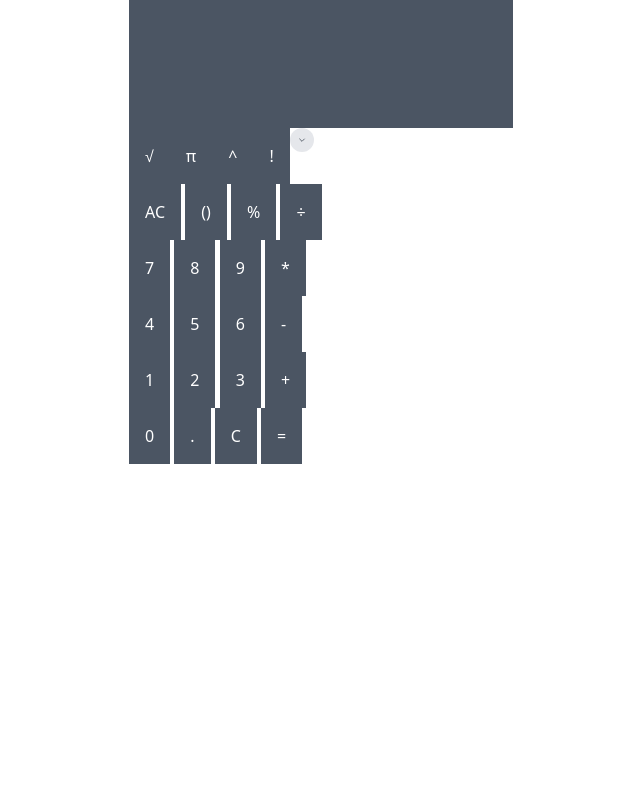
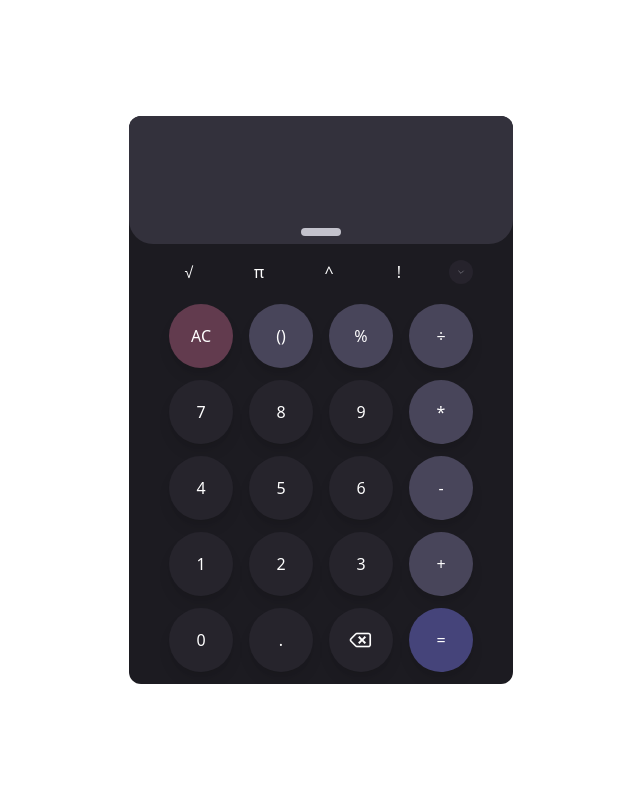
Before and after one commit to Lionel-hub1/calculator, a Django app: page / in a window 1280 px wide. Shown: the whole page, without its empty margins (319-959 px from the left). Run offline with Django 4.2, Linux system fonts and the light colour scheme; some libraries are stand-ins or nearby versions.

Commit message:
Redesigned UI, and changed some buttons' functionalities

```diff
--- a/home/templates/index.html
+++ b/home/templates/index.html
@@ -6,29 +6,35 @@
     <title>Calculator</title>
     <script src="https://cdn.tailwindcss.com"></script>
   </head>
-  <body class="flex justify-center text-white">
-    <div class="max-w-sm w-full">
-      <input
-        class="bg-gray-600 text-white w-full h-32"
-        type="text"
-        id="result"
-        readonly
-      />
-      <div class="buttons">
-        <div class="flex flex-row">
-          <button class="bg-gray-600 p-4" onclick="calculateSquareRoot()">
+  <body class="flex justify-center text-white items-center h-screen">
+    <div class="max-w-sm w-full bg-[#1C1B21] rounded-xl overflow-hidden ">
+      <div class="relative flex">
+        <input
+          class="bg-[#33313C] text-white w-full h-32 rounded-b-3xl px-5 text-2xl font-bold"
+          type="text"
+          id="result"
+        />
+        <span class="absolute h-2 w-10 bg-[#C3C2CC] rounded-full bottom-2 right-0 left-0 mx-auto hover:cursor-pointer"></span>
+      </div>
+      <div class="mx-10">
+        <div class="flex flex-row justify-between items-center my-2">
+          <button class="w-10 h-10" onclick="calculateSquareRoot()">
             √
           </button>
-          <button class="bg-gray-600 p-4" onclick="calculateSquareRoot()">
+          <button class="w-10 h-10" onclick="calculateSquareRoot()">
             &pi;
           </button>
-          <button class="bg-gray-600 p-4" onclick="calculatePower()">^</button>
-          <button class="bg-gray-600 p-4" onclick="calculatePower()">!</button>
+          <button class="w-10 h-10" onclick="appendNumber('^')">
+            ^
+          </button>
+          <button class="w-10 h-10" onclick="calculatePower()">
+            !
+          </button>
           <button
-            class="w-6 h-6 rounded-full bg-gray-200 p-2 flex items-center justify-center"
+            class="w-6 h-6 rounded-full bg-[#26232C] p-2 flex items-center justify-center"
           >
             <svg
-              class="w-3 h-3 text-gray-800"
+              class="w-3 h-3 text-[#86858E]"
               aria-hidden="true"
               xmlns="http://www.w3.org/2000/svg"
               fill="none"
@@ -44,45 +50,76 @@
             </svg>
           </button>
         </div>
-        <div>
-          <button class="bg-gray-600 p-4" onclick="">AC</button>
-          <button class="bg-gray-600 p-4" onclick="">()</button>
-          <button class="bg-gray-600 p-4">%</button>
-          <button class="bg-gray-600 p-4" onclick="appendOperator('/')">
+        <div class="flex flex-row justify-between items-center my-3">
+          <button class="shadow-lg bg-[#623B4E] w-16 h-16 rounded-full" onclick="">AC</button>
+          <button class="shadow-lg bg-[#48455A] w-16 h-16 rounded-full" onclick="">()</button>
+          <button class="shadow-lg bg-[#48455A] w-16 h-16 rounded-full">%</button>
+          <button class="shadow-lg bg-[#48455A] w-16 h-16 rounded-full" onclick="appendOperator('/')">
             ÷
           </button>
         </div>
-        <div>
-          <button class="bg-gray-600 p-4" onclick="appendNumber(7)">7</button>
-          <button class="bg-gray-600 p-4" onclick="appendNumber(8)">8</button>
-          <button class="bg-gray-600 p-4" onclick="appendNumber(9)">9</button>
-          <button class="bg-gray-600 p-4" onclick="appendOperator('*')">
+        <div class="flex flex-row justify-between items-center my-3">
+          <button class="shadow-lg bg-[#26242C] w-16 h-16 rounded-full" onclick="appendNumber(7)">
+            7
+          </button>
+          <button class="shadow-lg bg-[#26242C] w-16 h-16 rounded-full" onclick="appendNumber(8)">
+            8
+          </button>
+          <button class="shadow-lg bg-[#26242C] w-16 h-16 rounded-full" onclick="appendNumber(9)">
+            9
+          </button>
+          <button class="shadow-lg bg-[#48455A] w-16 h-16 rounded-full" onclick="appendOperator('*')">
             *
           </button>
         </div>
-        <div>
-          <button class="bg-gray-600 p-4" onclick="appendNumber(4)">4</button>
-          <button class="bg-gray-600 p-4" onclick="appendNumber(5)">5</button>
-          <button class="bg-gray-600 p-4" onclick="appendNumber(6)">6</button>
-          <button class="bg-gray-600 p-4" onclick="appendOperator('-')">
+        <div class="flex flex-row justify-between items-center my-3">
+          <button class="shadow-lg bg-[#26242C] w-16 h-16 rounded-full" onclick="appendNumber(4)">
+            4
+          </button>
+          <button class="shadow-lg bg-[#26242C] w-16 h-16 rounded-full" onclick="appendNumber(5)">
+            5
+          </button>
+          <button class="shadow-lg bg-[#26242C] w-16 h-16 rounded-full" onclick="appendNumber(6)">
+            6
+          </button>
+          <button class="shadow-lg bg-[#48455A] w-16 h-16 rounded-full" onclick="appendOperator('-')">
             -
           </button>
         </div>
-        <div>
-          <button class="bg-gray-600 p-4" onclick="appendNumber(1)">1</button>
-          <button class="bg-gray-600 p-4" onclick="appendNumber(2)">2</button>
-          <button class="bg-gray-600 p-4" onclick="appendNumber(3)">3</button>
-          <button class="bg-gray-600 p-4" onclick="appendOperator('+')">
+        <div class="flex flex-row justify-between items-center my-3">
+          <button class="shadow-lg bg-[#26242C] w-16 h-16 rounded-full" onclick="appendNumber(1)">
+            1
+          </button>
+          <button class="shadow-lg bg-[#26242C] w-16 h-16 rounded-full" onclick="appendNumber(2)">
+            2
+          </button>
+          <button class="shadow-lg bg-[#26242C] w-16 h-16 rounded-full" onclick="appendNumber(3)">
+            3
+          </button>
+          <button class="shadow-lg bg-[#48455A] w-16 h-16 rounded-full" onclick="appendOperator('+')">
             +
           </button>
         </div>
-        <div>
-          <button class="bg-gray-600 p-4" onclick="appendNumber(0)">0</button>
-          <button class="bg-gray-600 p-4" onclick="appendOperator('.')">
+        <div class="flex flex-row justify-between items-center my-3">
+          <button class="shadow-lg bg-[#26242C] w-16 h-16 rounded-full" onclick="appendNumber(0)">
+            0
+          </button>
+          <button class="shadow-lg bg-[#26242C] w-16 h-16 rounded-full" onclick="appendOperator('.')">
             .
           </button>
-          <button class="bg-gray-600 p-4" onclick="clear()">C</button>
-          <button class="bg-gray-600 p-4" onclick="calculate()">=</button>
+          <button class="shadow-lg bg-[#26242C] w-16 h-16 rounded-full flex flex-row justify-center items-center" onclick="clear()">
+            <svg class="w-10 h-10" viewBox="0 0 76 76" xmlns="http://www.w3.org/2000/svg" xmlns:xlink="http://www.w3.org/1999/xlink" version="1.1"
+              baseProfile="full" enable-background="new 0 0 76.00 76.00" xml:space="preserve" fill="#ffffff" stroke="#ffffff">
+              <g id="SVGRepo_bgCarrier" stroke-width="0"></g>
+              <g id="SVGRepo_tracerCarrier" stroke-linecap="round" stroke-linejoin="round"></g>
+              <g id="SVGRepo_iconCarrier">
+                <path fill="#ffffff" fill-opacity="1" stroke-width="0.2" stroke-linejoin="round"
+                  d="M 47.5282,42.9497L 42.5784,38L 47.5282,33.0502L 44.9497,30.4718L 40,35.4216L 35.0502,30.4718L 32.4718,33.0502L 37.4216,38L 32.4718,42.9497L 35.0502,45.5282L 40,40.5784L 44.9497,45.5282L 47.5282,42.9497 Z M 18.0147,41.5355L 26.9646,50.4854C 28.0683,51.589 29,52 31,52L 52,52C 54.7614,52 57,49.7614 57,47L 57,29C 57,26.2386 54.7614,24 52,24L 31,24C 29,24 28.0683,24.4113 26.9646,25.5149L 18.0147,34.4645C 16.0621,36.4171 16.0621,39.5829 18.0147,41.5355 Z M 31,49C 30,49 29.6048,48.8828 29.086,48.3641L 20.1361,39.4142C 19.355,38.6332 19.355,37.3669 20.1361,36.5858L 29.086,27.6362C 29.6048,27.1175 30,27 31,27.0001L 52,27.0001C 53.1046,27.0001 54,27.8955 54,29.0001L 54,47.0001C 54,48.1046 53.1046,49.0001 52,49.0001L 31,49 Z ">
+                </path>
+              </g>
+            </svg>
+          </button>
+          <button class="shadow-lg bg-[#45447A] w-16 h-16 rounded-full" onclick="calculate()">=</button>
         </div>
       </div>
     </div>
@@ -97,6 +134,10 @@
       }
 
       function calculate() {
+        if (document.getElementById("result").value.indexOf('^') > -1){
+          calculatePower();
+          return;
+        }
         const expression = document.getElementById("result").value;
         const result = eval(expression);
         document.getElementById("result").value = result;
@@ -105,7 +146,7 @@
       function clear() {
         // localStorage.clear();
         const results = document.getElementById("result").value;
-        document.getElementById("result").value = results.slice(0, -1);
+        document.getElementById("result").value = results.split(' ').slice(0, -1);
       }
 
       function calculateSquareRoot() {
@@ -115,6 +156,7 @@
       }
 
       function calculatePower() {
+        console.log("calculatePower entered");
         const expression = document.getElementById("result").value;
         const parts = expression.split("^");
         const base = parseFloat(parts[0]);
```
Also changed, not shown: 1 other file.
